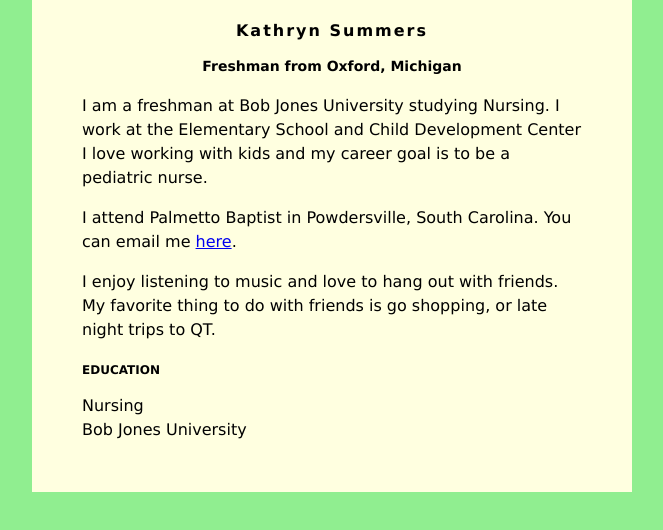
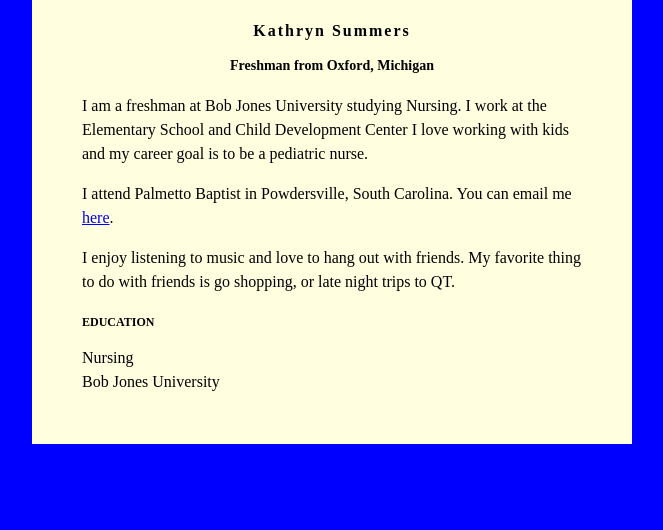
Before and after one commit to ksumm468/ksumm468.github.io, a plain HTML site: page index.html in a window 1280 px wide. Shown: the whole page, without its empty margins (308-971 px from the left). Drawn offline with Linux system fonts and the light colour scheme.

Commit message:
Update index.html

```diff
--- a/index.html
+++ b/index.html
@@ -2,8 +2,8 @@
 <head>
 <style>
 body {
-    background: lightgreen;
-    font-family: Verdana;
+    background: blue;
+    font-family: Comic Sans;
 }
 #content {
     background: lightyellow;
```
